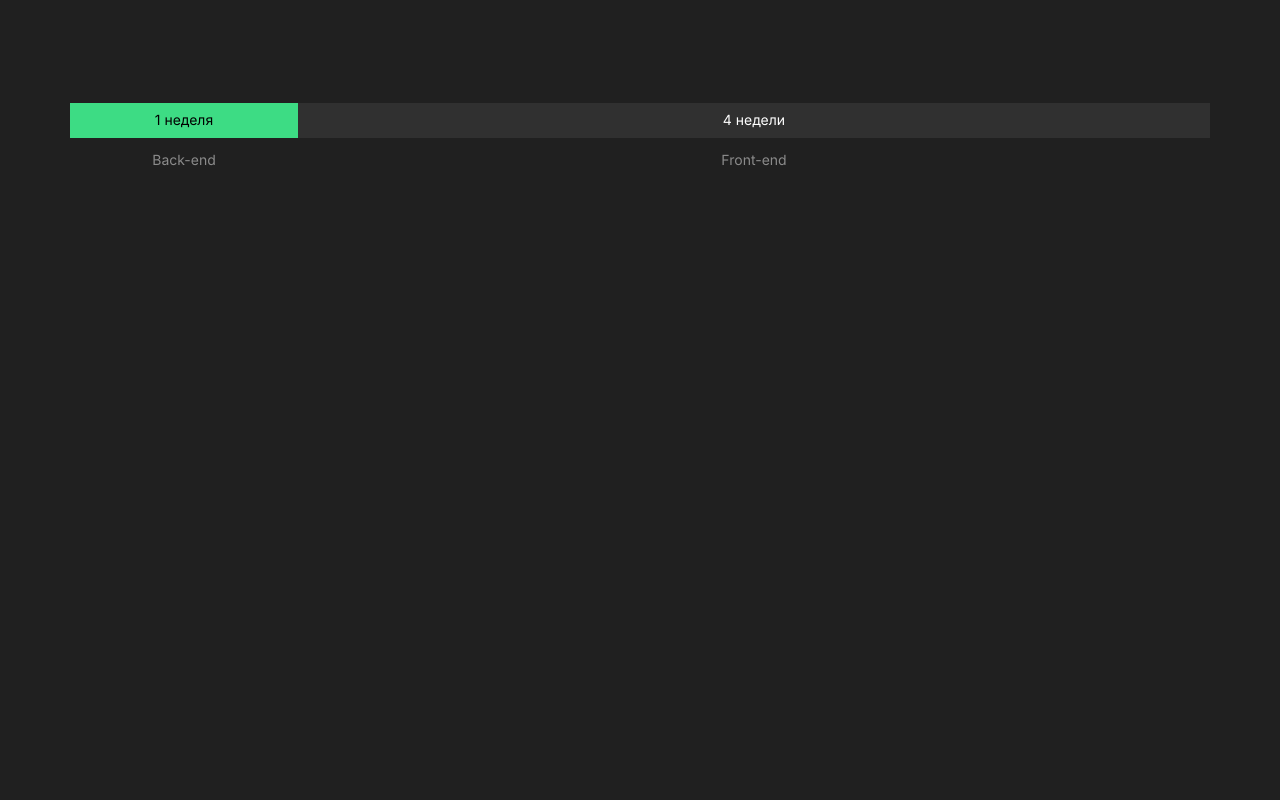
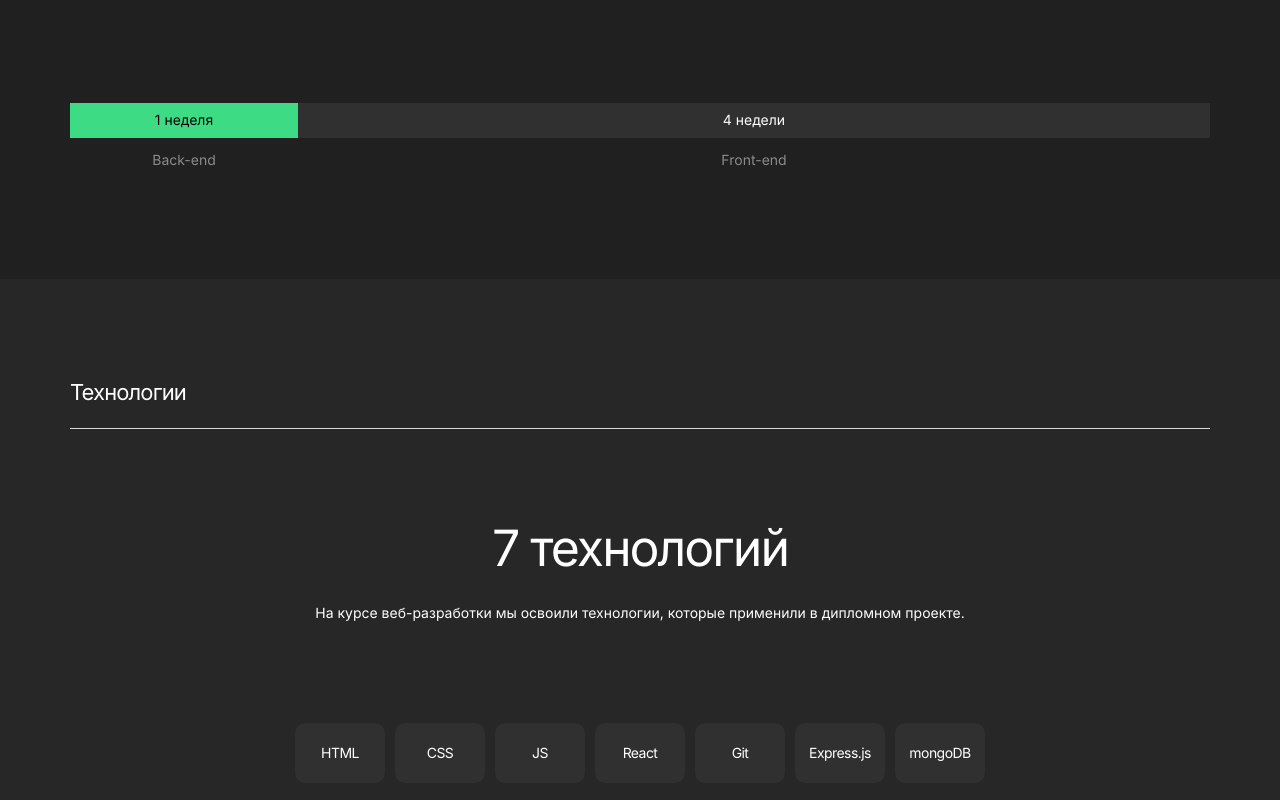
Before and after one commit to StMelik/movies-explorer-frontend, a React (Create React App) app: page / in a window 1280 px wide. Shown: the part 362-1162 px from the top of the page. Before the commit the page ends 800 px from the top, so only its background shows below. Built offline with nearby package versions, Linux system fonts and the light colour scheme.

Commit message:
feat: верстка блока технологии

```diff
--- a/src/components/Techs/Techs.css
+++ b/src/components/Techs/Techs.css
@@ -0,0 +1,40 @@
+.techs {
+    padding: 100px 0;
+    background-color: #272727;
+}
+
+.techs__title {
+    margin-bottom: 90px;
+}
+
+.techs__subtitle {
+    text-align: center;
+    font-size: 50px;
+    line-height: 58px;
+    margin-bottom: 26px;
+    letter-spacing: calc(1em * -0.04);
+}
+
+.techs__text {
+    text-align: center;
+    font-size: 14px;
+    line-height: 20px;
+    margin-bottom: 100px;
+}
+
+.techs__list {
+    display: flex;
+    justify-content: center;
+    gap: 10px;
+}
+
+.techs__item {
+    display: flex;
+    justify-content: center;
+    align-items: center;
+    width: 90px;
+    height: 60px;
+    letter-spacing: calc(1em * -0.04);
+    background-color: #303030;
+    border-radius: 10px;
+}
--- a/src/components/Techs/Techs.jsx
+++ b/src/components/Techs/Techs.jsx
@@ -3,7 +3,20 @@ import './Techs.css';
 function Techs() {
   return (
     <section className="techs">
-
+      <div className="container">
+        <h3 className="title techs__title">Технологии</h3>
+        <p className="techs__subtitle">7 технологий</p>
+        <p className="techs__text">На курсе веб-разработки мы освоили технологии, которые применили в дипломном проекте.</p>
+        <ul className="techs__list">
+          <li className="techs__item">HTML</li>
+          <li className="techs__item">CSS</li>
+          <li className="techs__item">JS</li>
+          <li className="techs__item">React</li>
+          <li className="techs__item">Git</li>
+          <li className="techs__item">Express.js</li>
+          <li className="techs__item">mongoDB</li>
+        </ul>
+      </div>
     </section>
   );
 }
--- a/src/index.css
+++ b/src/index.css
@@ -15,3 +15,7 @@ body {
   background-color: #202020;
   color: #ffffff;
 }
+
+ul {
+  list-style: none;
+}
--- a/src/pages/Main/Main.jsx
+++ b/src/pages/Main/Main.jsx
@@ -1,11 +1,13 @@
 import './Main.css';
 import AboutProject from '../../components/AboutProject/AboutProject'
+import Techs from '../../components/Techs/Techs'
 
 function Main() {
   return (
     <div className="main-page">
       Main
       <AboutProject />
+      <Techs />
     </div>
   );
 }
```
